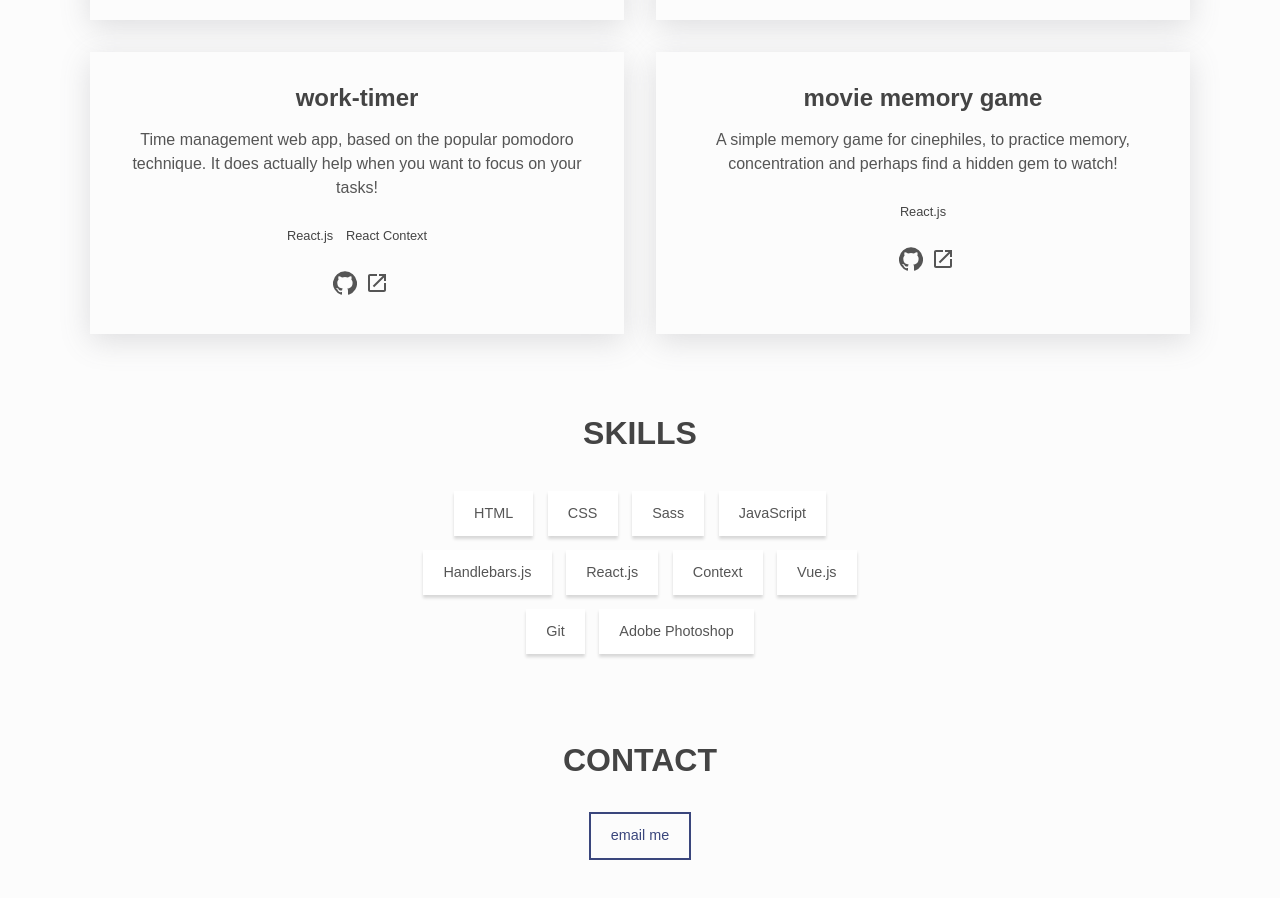
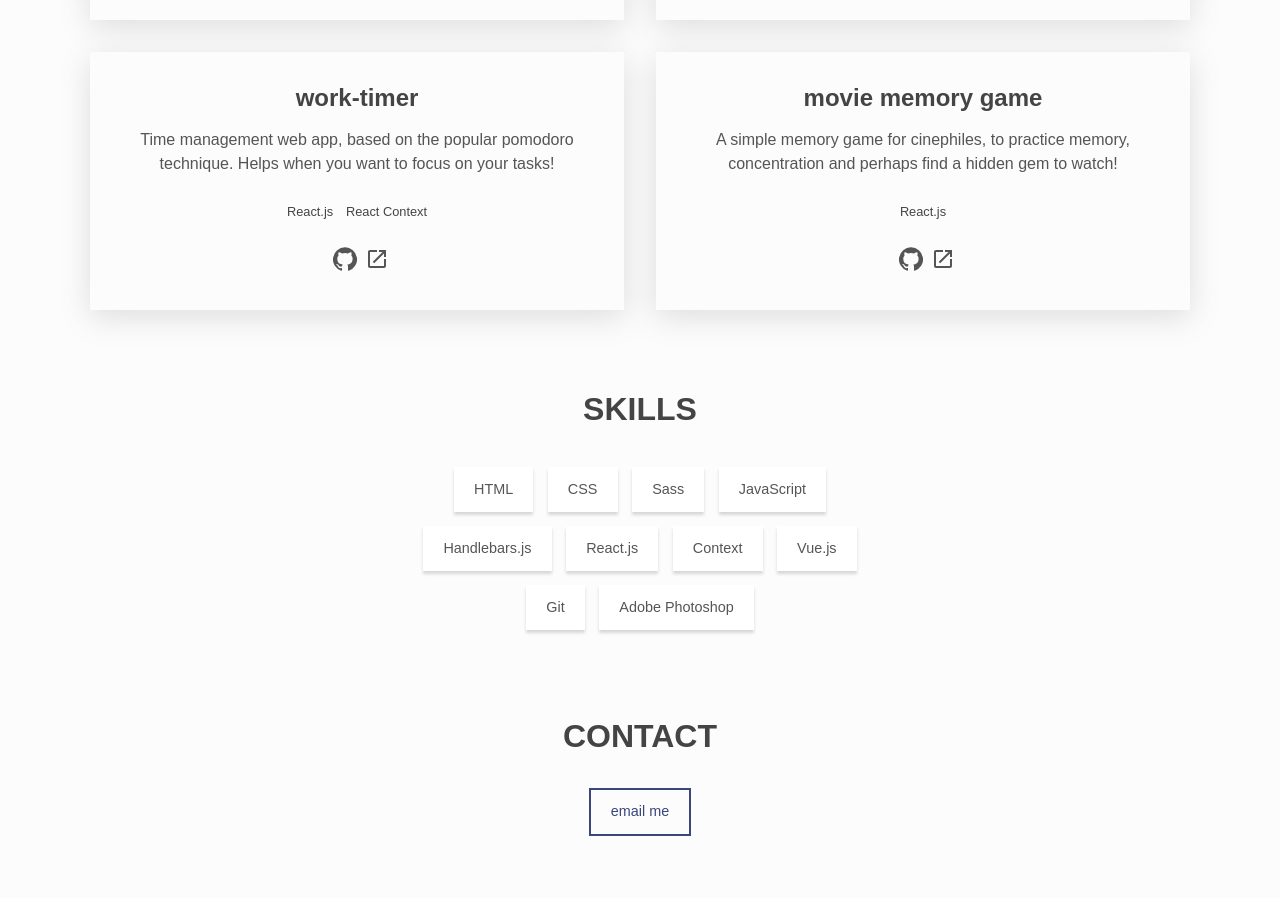
Before and after one commit to mladenqdev/portfolio, a React (Create React App) app: page / in a window 1280 px wide. Shown: the part 940-1838 px from the top of the page. Built offline with nearby package versions, Linux system fonts and the light colour scheme.

Commit message:
updated project desc

```diff
--- a/src/portfolio.js
+++ b/src/portfolio.js
@@ -40,7 +40,7 @@ const projects = [
     {
         name: 'work-timer',
         description:
-            'Time management web app, based on the popular pomodoro technique. It does actually help when you want to focus on your tasks!',
+            'Time management web app, based on the popular pomodoro technique. Helps when you want to focus on your tasks!',
         stack: ['React.js', 'React Context'],
         sourceCode: 'https://github.com/mladenqdev/work-timer',
         livePreview: 'https://work-timer-lime.vercel.app/',
```
